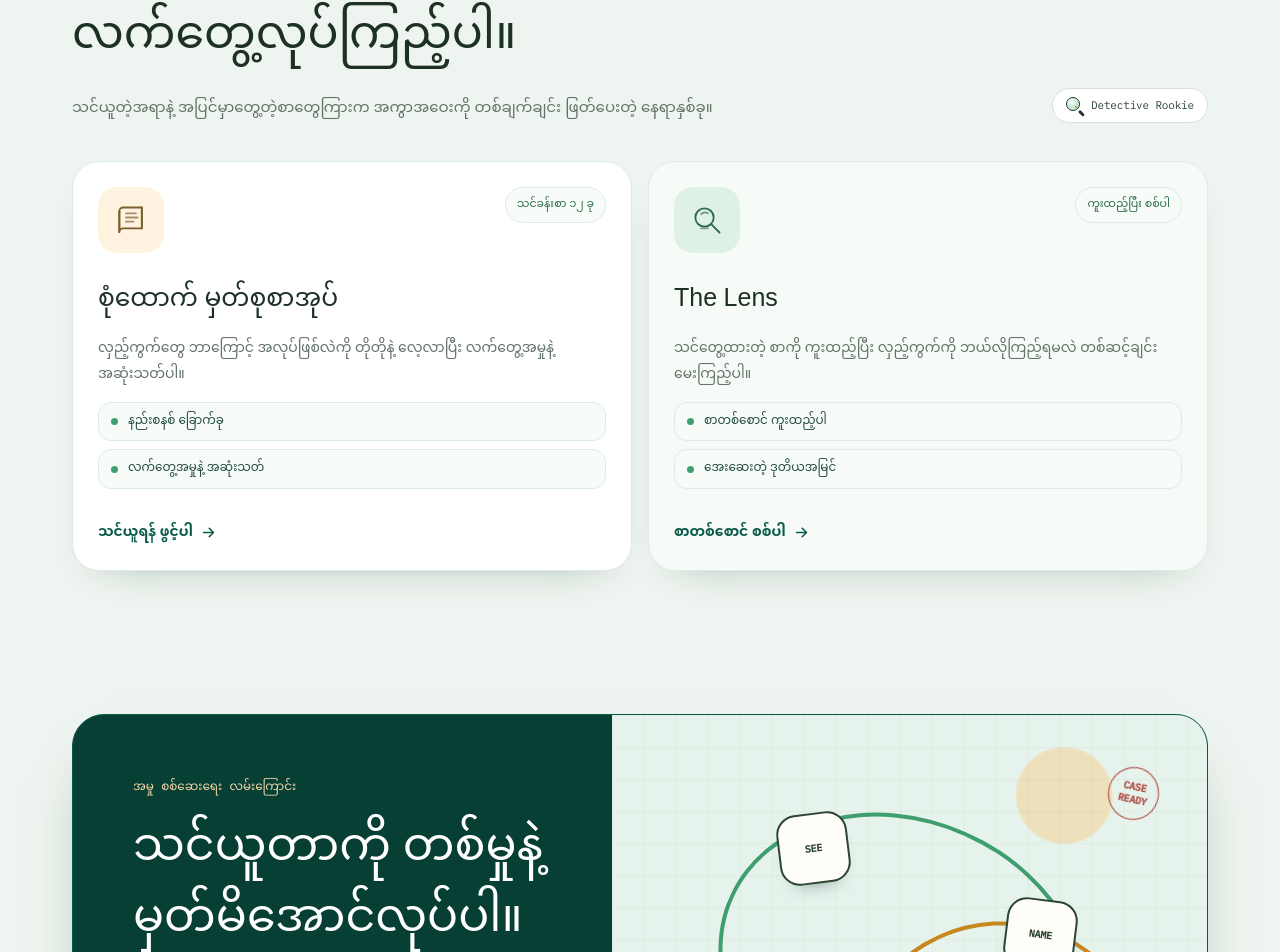
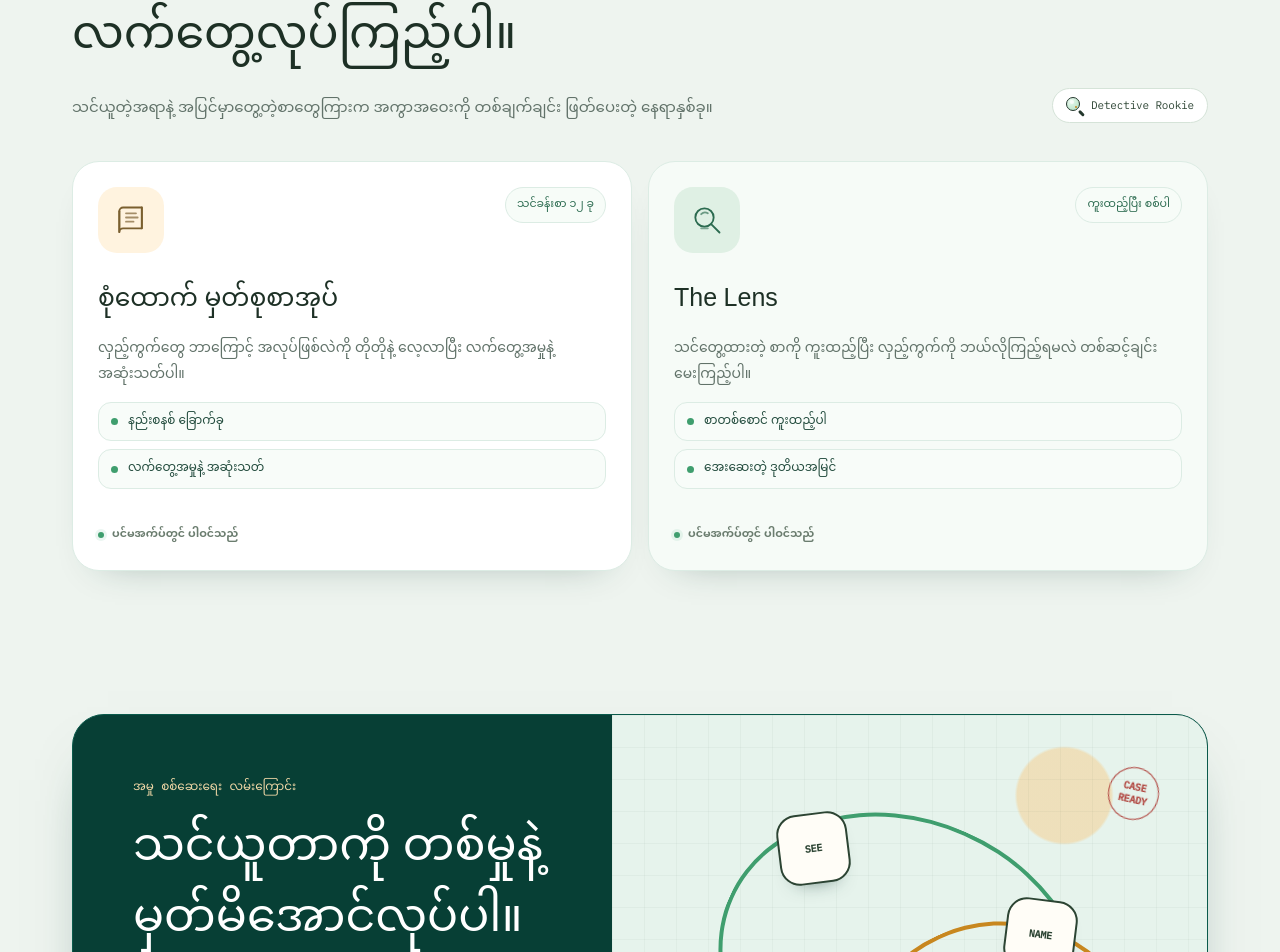
Before and after one commit to SylvesterAshford/sone-dauk-lay, a Next.js app: page / in a window 1280 px wide. Shown: the part 1608-2560 px from the top of the page. Built offline with nearby package versions, Linux system fonts and the light colour scheme.

Commit message:
Make landing feature cards presentation-only

```diff
--- a/src/app/globals.css
+++ b/src/app/globals.css
@@ -443,8 +443,7 @@
 .landing-tools-heading h2 { max-width: 720px; }
 .landing-rank-chip { display: inline-flex; flex-shrink: 0; align-items: center; gap: 8px; border: 1px solid #d5e3d8; border-radius: 999px; background: #fff; padding: 8px 13px; color: #2c4433; font-family: var(--font-plex-mono), monospace; font-size: 11px; }
 .landing-tool-grid { display: grid; grid-template-columns: repeat(2, minmax(0, 1fr)); gap: 16px; margin-top: 38px; }
-.landing-tool-card { display: flex; min-height: 410px; flex-direction: column; align-items: stretch; border: 1px solid #dcece4; border-radius: 27px; background: #fff; padding: 25px; text-align: left; box-shadow: 0 18px 38px -30px rgba(23,63,55,.44); cursor: pointer; transition: transform 180ms ease, border-color 180ms ease, box-shadow 180ms ease; }
-.landing-tool-card:hover { border-color: #9cc4a9; box-shadow: 0 24px 44px -28px rgba(23,63,55,.6); transform: translateY(-4px); }
+.landing-tool-card { display: flex; min-height: 410px; flex-direction: column; align-items: stretch; border: 1px solid #dcece4; border-radius: 27px; background: #fff; padding: 25px; text-align: left; box-shadow: 0 18px 38px -30px rgba(23,63,55,.44); }
 .landing-tool-card-lens { background: #f6fbf7; }
 .landing-tool-card-top { display: flex; align-items: flex-start; justify-content: space-between; gap: 16px; }
 .landing-tool-icon { display: grid; width: 66px; height: 66px; place-items: center; border-radius: 19px; background: #fff3df; color: #7a5f2f; }
@@ -458,8 +457,9 @@
 .landing-tool-preview { display: flex; align-items: center; gap: 10px; margin-top: 13px; border: 1px solid #dcece4; border-radius: 13px; background: #f8fcf9; padding: 10px 12px; color: #234c3e; font-size: 12px; line-height: 1.45; }
 .landing-tool-preview + .landing-tool-preview { margin-top: 8px; }
 .landing-tool-preview span { width: 7px; height: 7px; flex: 0 0 auto; border-radius: 50%; background: #3f9e6e; }
-.landing-card-link { display: inline-flex; align-items: center; gap: 7px; margin-top: auto; padding-top: 26px; color: #0a5a4b; font-size: 14px; font-weight: 800; }
-.landing-card-link.mm { font-weight: 700; }
+.landing-card-note { display: inline-flex; align-items: center; gap: 8px; margin-top: auto; padding-top: 26px; color: #6b7d6f; font-family: var(--font-plex-mono), monospace; font-size: 9px; font-weight: 600; letter-spacing: .08em; text-transform: uppercase; }
+.landing-card-note i { width: 6px; height: 6px; border-radius: 50%; background: #3f9e6e; box-shadow: 0 0 0 3px rgba(88,176,139,.12); }
+.landing-card-note.mm { font-family: var(--font-noto-mm), sans-serif; font-size: 11px; letter-spacing: normal; text-transform: none; }
 .landing-loop-section { padding-top: 28px; }
 .landing-loop-panel { display: grid; min-height: 505px; grid-template-columns: .95fr 1.05fr; overflow: hidden; border: 1px solid #0a5a4b; border-radius: 32px; background: #073f35; box-shadow: 0 30px 60px -36px rgba(7,63,53,.7); }
 .landing-loop-copy { padding: clamp(30px, 5vw, 60px); color: #fff; }
--- a/src/components/app/LandingPage.tsx
+++ b/src/components/app/LandingPage.tsx
@@ -82,7 +82,7 @@ function IssueIcon({ kind }: { kind: "rush" | "source" | "trust" }) {
   return <span aria-hidden="true" className="landing-issue-symbol">!</span>;
 }
 
-export function LandingPage({ onPlay, go, openLens }: LandingPageProps) {
+export function LandingPage({ onPlay }: LandingPageProps) {
   const mm = useLang() === "mm";
   const t = useT();
   const rank = rankFor(useProgress());
@@ -106,11 +106,9 @@ export function LandingPage({ onPlay, go, openLens }: LandingPageProps) {
         casebook: "စုံထောက် မှတ်စုစာအုပ်",
         casebookBody: "လှည့်ကွက်တွေ ဘာကြောင့် အလုပ်ဖြစ်လဲကို တိုတိုနဲ့ လေ့လာပြီး လက်တွေ့အမှုနဲ့ အဆုံးသတ်ပါ။",
         casebookBadge: "သင်ခန်းစာ ၁၂ ခု",
-        casebookCta: "သင်ယူရန် ဖွင့်ပါ",
         lens: "The Lens",
         lensBody: "သင်တွေ့ထားတဲ့ စာကို ကူးထည့်ပြီး လှည့်ကွက်ကို ဘယ်လိုကြည့်ရမလဲ တစ်ဆင့်ချင်း မေးကြည့်ပါ။",
         lensBadge: "ကူးထည့်ပြီး စစ်ပါ",
-        lensCta: "စာတစ်စောင် စစ်ပါ",
         gameKicker: "အမှု စစ်ဆေးရေး လမ်းကြောင်း",
         gameTitle: "သင်ယူတာကို တစ်မှုနဲ့ မှတ်မိအောင်လုပ်ပါ။",
         gameBody: "See → Name → Build လမ်းကြောင်းအတိုင်း သွားပြီး လှည့်ကွက်ကို တွေ့၊ အမည်တပ်၊ ပြီးရင် ကိုယ်တိုင် တည်ဆောက်ကြည့်ပါ။",
@@ -140,11 +138,9 @@ export function LandingPage({ onPlay, go, openLens }: LandingPageProps) {
         casebook: "The Casebook",
         casebookBody: "Short lessons on the moves behind scams, synthetic media, and information that travels too fast.",
         casebookBadge: "12 short lessons",
-        casebookCta: "Open the casebook",
         lens: "The Lens",
         lensBody: "Paste in a message you are unsure about and ask for a calm second look, one clue at a time.",
         lensBadge: "Paste and check",
-        lensCta: "Check a message",
         gameKicker: "THE CASE LOOP",
         gameTitle: "Turn one lesson into a case you remember.",
         gameBody: "Follow See → Name → Build: meet the trick, name the technique, then take the manipulator's seat once so the tell sticks.",
@@ -260,7 +256,7 @@ export function LandingPage({ onPlay, go, openLens }: LandingPageProps) {
           </div>
 
           <div className="landing-tool-grid">
-            <button type="button" onClick={() => go("hub")} className="landing-tool-card landing-tool-card-casebook">
+            <article className="landing-tool-card landing-tool-card-casebook">
               <div className="landing-tool-card-top">
                 <span className="landing-tool-icon"><ToolIcon kind="casebook" /></span>
                 <span className={`landing-tool-badge ${mm ? "mm" : ""}`}>{copy.casebookBadge}</span>
@@ -269,10 +265,10 @@ export function LandingPage({ onPlay, go, openLens }: LandingPageProps) {
               <p className={mm ? "mm" : ""}>{copy.casebookBody}</p>
               <span className={`landing-tool-preview ${mm ? "mm" : ""}`}><span />{mm ? "နည်းစနစ် ခြောက်ခု" : "Six techniques to learn"}</span>
               <span className={`landing-tool-preview ${mm ? "mm" : ""}`}><span />{mm ? "လက်တွေ့အမှုနဲ့ အဆုံးသတ်" : "Practice at the end of every lesson"}</span>
-              <span className={`landing-card-link ${mm ? "mm" : ""}`}>{copy.casebookCta} <Arrow /></span>
-            </button>
+              <span className={`landing-card-note ${mm ? "mm" : ""}`}><i aria-hidden="true" />{mm ? "ပင်မအက်ပ်တွင် ပါဝင်သည်" : "Included in the main app"}</span>
+            </article>
 
-            <button type="button" onClick={openLens} className="landing-tool-card landing-tool-card-lens">
+            <article className="landing-tool-card landing-tool-card-lens">
               <div className="landing-tool-card-top">
                 <span className="landing-tool-icon"><ToolIcon kind="lens" /></span>
                 <span className={`landing-tool-badge ${mm ? "mm" : ""}`}>{copy.lensBadge}</span>
@@ -281,8 +277,8 @@ export function LandingPage({ onPlay, go, openLens }: LandingPageProps) {
               <p className={mm ? "mm" : ""}>{copy.lensBody}</p>
               <span className={`landing-tool-preview ${mm ? "mm" : ""}`}><span />{mm ? "စာတစ်စောင် ကူးထည့်ပါ" : "Paste the message you are unsure about"}</span>
               <span className={`landing-tool-preview ${mm ? "mm" : ""}`}><span />{mm ? "အေးဆေးတဲ့ ဒုတိယအမြင်" : "A calm second look, one clue at a time"}</span>
-              <span className={`landing-card-link ${mm ? "mm" : ""}`}>{copy.lensCta} <Arrow /></span>
-            </button>
+              <span className={`landing-card-note ${mm ? "mm" : ""}`}><i aria-hidden="true" />{mm ? "ပင်မအက်ပ်တွင် ပါဝင်သည်" : "Included in the main app"}</span>
+            </article>
           </div>
         </section>
 
```
